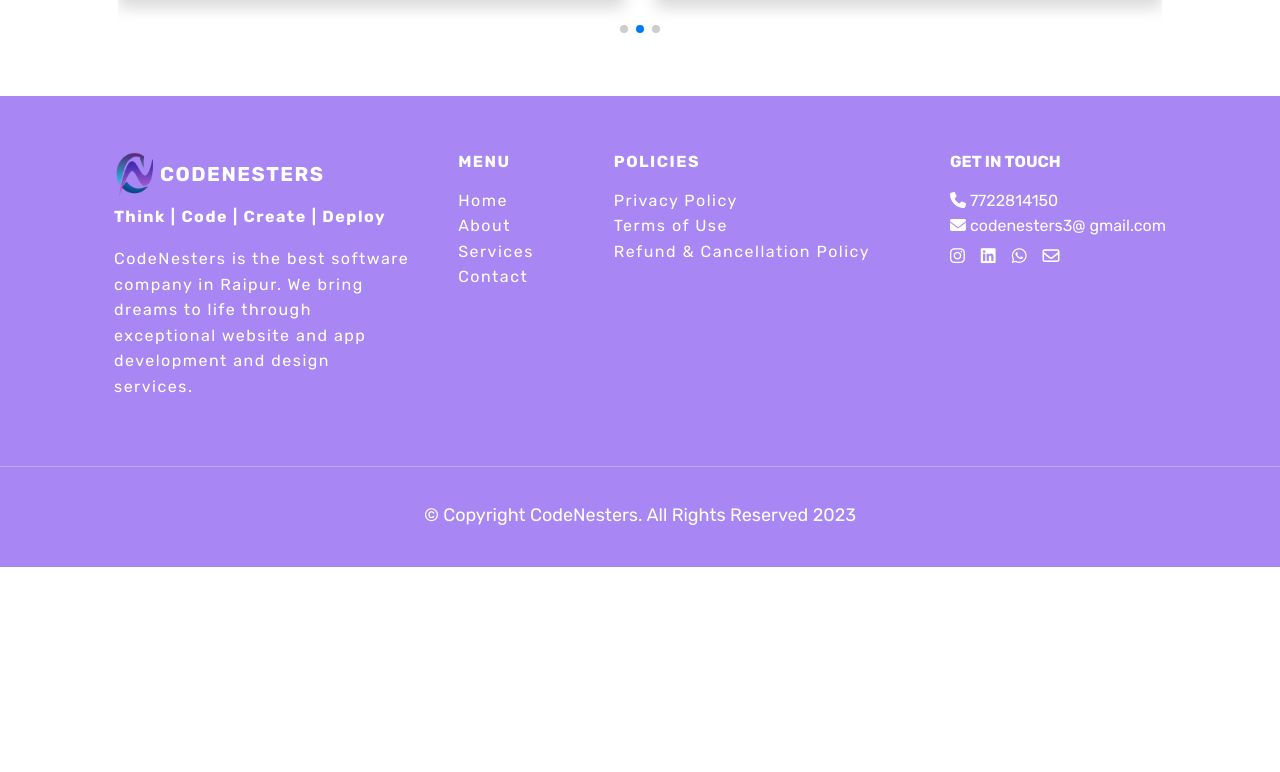
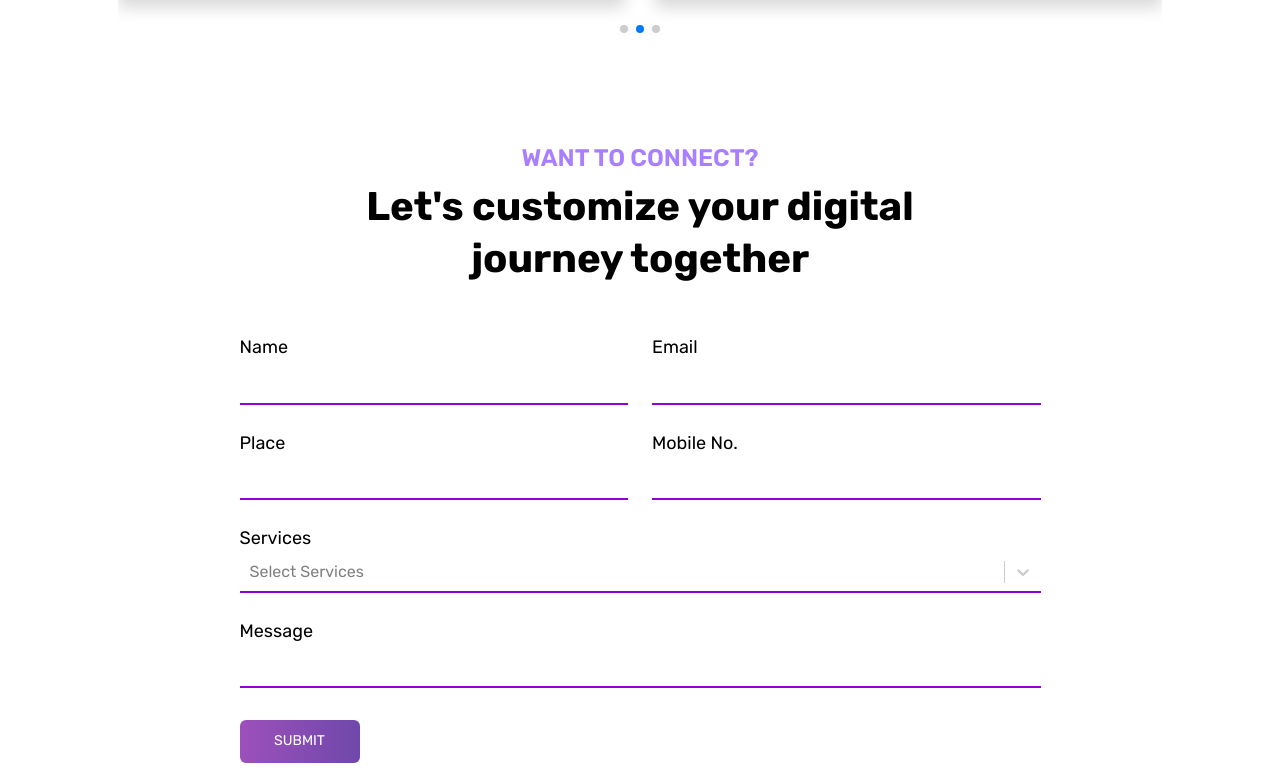
Before and after one commit to Yashcodes/CodeNesters-Frontend, a React (Create React App) app: page /services in a window 1280 px wide. Shown: the part 3188-3960 px from the top of the page. Before the commit the page ends 3755 px from the top, so only its background shows below. Built offline with nearby package versions, Linux system fonts and the light colour scheme.

Commit message:
Added contact form in the services page || Submit functionality remaining

```diff
--- a/package.json
+++ b/package.json
@@ -18,6 +18,7 @@
     "react-hot-toast": "^2.4.1",
     "react-router-dom": "^6.15.0",
     "react-scripts": "5.0.1",
+    "react-select": "^5.8.0",
     "react-snap": "^1.23.0",
     "slugify": "^1.6.6",
     "swiper": "^11.0.6",
--- a/src/components/ServicesComponents/ContactForServices.jsx
+++ b/src/components/ServicesComponents/ContactForServices.jsx
@@ -0,0 +1,113 @@
+import React, { useState } from "react";
+import Select from "react-select";
+
+const ContactForServices = () => {
+  const options = [
+    { value: "chocolate", label: "Chocolate" },
+    { value: "strawberry", label: "Strawberry" },
+    { value: "vanilla", label: "Vanilla" },
+  ];
+
+  const [selectedOption, setSelectedOption] = useState([]);
+
+  const handleSelectChange = (selected) => {
+    setSelectedOption(selected);
+  };
+
+  console.log(selectedOption);
+
+  return (
+    <div className="container p-5">
+      <h4
+        className="text-center"
+        style={{ color: "#a87fff", fontWeight: "600" }}
+      >
+        WANT TO CONNECT?
+      </h4>
+      <h2 className="fs-1 text-black fw-bold whyUsHeading text-center mb-5">
+        Let's customize your digital <br /> journey together
+      </h2>
+
+      <div className="container w-100 p-0">
+        <form action="" autoComplete="off">
+          <div className="services-form row d-flex align-items-center justify-content-center">
+            <div className="col-md-9 col-sm-12 p-0 d-flex flex-column gap-4">
+              <div className="row flex-wrap">
+                <div className="input-name service-page-input d-flex flex-column col-md-6">
+                  <label htmlFor="name">Name</label>
+                  <input type="text" id="name" autoComplete="off" />
+                </div>
+
+                <div className="input-email service-page-input d-flex flex-column col-md-6">
+                  <label htmlFor="email">Email</label>
+                  <input type="email" id="email" autoComplete="off" />
+                </div>
+              </div>
+
+              <div className="row flex-wrap">
+                <div className="input-place service-page-input d-flex flex-column col-md-6">
+                  <label htmlFor="place">Place</label>
+                  <input type="text" id="place" autoComplete="off" />
+                </div>
+
+                <div className="input-phone service-page-input d-flex flex-column col-md-6">
+                  <label htmlFor="phone">Mobile No.</label>
+                  <input type="text" id="phone" autoComplete="off" />
+                </div>
+              </div>
+
+              <div className="row flex-wrap">
+                <div className="input-services service-page-input d-flex flex-column col-md-12">
+                  <label htmlFor="services">Services</label>
+                  <Select
+                    defaultValue={selectedOption}
+                    onChange={handleSelectChange}
+                    options={options}
+                    isMulti
+                    isSearchable
+                    className="services-select"
+                    styles={{
+                      control: (baseStyles, state) => ({
+                        ...baseStyles,
+                        border: 0,
+                        borderBottom: "2px solid darkviolet",
+                        borderRadius: 0,
+                        boxShadow: "none",
+                        ":hover": {
+                          borderBottomColor: "darkviolet",
+                        },
+                      }),
+                    }}
+                    placeholder="Select Services"
+                    value={selectedOption}
+                  />
+                </div>
+              </div>
+
+              <div className="row flex-wrap">
+                <div className="input-message service-page-input d-flex flex-column col-md-12">
+                  <label htmlFor="message">Message</label>
+                  <input type="text" id="message" autoComplete="off" />
+                </div>
+              </div>
+
+              <button
+                type="button"
+                className="contact-banner-btn m-0 border-0 my-2"
+                style={{
+                  width: "120px",
+                  fontSize: "14px",
+                  padding: "10px 14px",
+                }}
+              >
+                Submit
+              </button>
+            </div>
+          </div>
+        </form>
+      </div>
+    </div>
+  );
+};
+
+export default ContactForServices;
--- a/src/components/ServicesComponents/ProjectSection.jsx
+++ b/src/components/ServicesComponents/ProjectSection.jsx
@@ -52,7 +52,7 @@ const ProjectSection = () => {
           className="text-center"
           style={{ color: "#a87fff", fontWeight: "600" }}
         >
-          {"OUR PROJECTS"}
+          OUR PROJECTS
         </h4>
         <h2 className="fs-1 text-black fw-bold whyUsHeading text-center mb-5">
           Discover our portfolio featuring <br />
--- a/src/pages/Services.jsx
+++ b/src/pages/Services.jsx
@@ -4,6 +4,7 @@ import Layout from "../components/Layout/Layout";
 import ServiceBanner from "../components/ServicesComponents/ServiceBanner";
 import ProjectSection from "../components/ServicesComponents/ProjectSection";
 import WhyUsSectionHome from "../components/WhyUsSectionHome";
+import ContactForServices from "../components/ServicesComponents/ContactForServices";
 
 const Services = () => {
   const whyUsCardData = [
@@ -91,6 +92,8 @@ const Services = () => {
       />
 
       <ProjectSection />
+
+      <ContactForServices />
     </Layout>
   );
 };
--- a/src/styles/Services.css
+++ b/src/styles/Services.css
@@ -66,3 +66,24 @@
   justify-items: center;
   justify-content: center;
 }
+
+/*! Contact form for services */
+
+.service-page-input input {
+  padding: 6px 4px;
+  outline: none;
+  border: none;
+  border-bottom: 2px solid darkviolet;
+  caret-color: rgb(127, 9, 187);
+  font-size: 18px;
+  color: rgb(53, 61, 69);
+}
+
+.service-page-input input:focus {
+  border-color: darkviolet;
+}
+
+.service-page-input label {
+  color: black;
+  font-size: 18px;
+}
```
Also changed, not shown: 1 other file (tests, documents, lock files or other folders).
